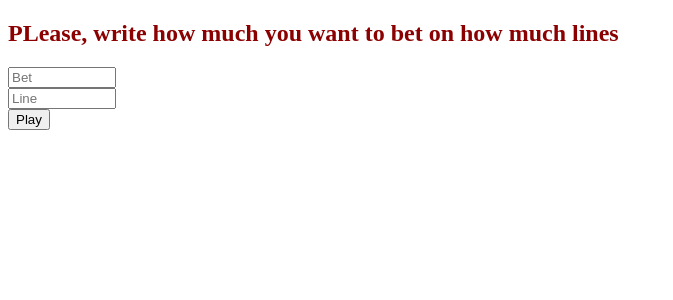
After one commit to rmnp1/flask-slot-machine, a Flask app: page /play in a window 1280 px wide. The commit adds this page. Shown: the top 300 px of the page, without its empty margins (0-673 px from the left). Run offline with Flask 3, Linux system fonts and the light colour scheme; the visitor is signed in with stand-in values (Sample User, id 1).

Commit message:
add bet on lines in session.html
made possible to choose how much can user bet on some number of lines. result.html is placebo

```diff
--- a/flaskr/routes.py
+++ b/flaskr/routes.py
@@ -1,4 +1,6 @@
-from flask import request, render_template, redirect, url_for
+from crypt import methods
+
+from flask import request, render_template, redirect, url_for, session
 from flask_login import login_user, logout_user, login_required, current_user
 
 from flaskr.models import User
@@ -59,3 +61,14 @@ def register_routes(app, db, bcrypt):
 
             db.session.commit()
         return redirect(url_for('index'))
+
+    @app.route('/play', methods=['GET', 'POST'])
+    @login_required
+    def play():
+        if request.method == "GET":
+            return render_template('lot/session.html')
+        elif request.method == "POST":
+            session['bet'] = int(request.form.get('bet'))
+            session['line'] = int(request.form.get('line'))
+
+            return render_template('lot/result.html', message=f"You bet {session['bet']}$ on {session['line']} lines")
--- a/flaskr/templates/index.html
+++ b/flaskr/templates/index.html
@@ -13,5 +13,6 @@
     <a href="{{ url_for('login') }}">Login</a><br>
     <a href="{{ url_for('logout') }}">Logout</a><br>
     <a href="{{ url_for('deposit') }}">Deposit</a><br>
+    <a href="{{ url_for('play') }}">Play</a><br>
 
 {% endblock %}
--- a/flaskr/templates/lot/deposit.html
+++ b/flaskr/templates/lot/deposit.html
@@ -4,7 +4,7 @@
 {% block content %}
     <h1><b> Deposit Page</b></h1>
 
-    <form action="{{ url_for('deposit') }}", method="POST">
+    <form action="{{ url_for('deposit') }}" method="POST">
         <input type="number" name="deposit" placeholder="Deposit" required="required"><br>
         <input type="submit" value="Confirm">
 
--- /dev/null
+++ b/flaskr/templates/lot/session.html
@@ -0,0 +1,12 @@
+{% extends "base.html" %}
+{% block title %}Index{% endblock %}
+
+{% block content %}
+    <h2 style="color: darkred"><b> PLease, write how much you want to bet on how much lines</b></h2>
+
+    <form action="{{ url_for('play') }}" method="POST">
+        <input type="number" name="bet" placeholder="Bet" required="required" max="100" min="1" style="width: 100px"><br>
+        <input type="number" name="line" placeholder="Line" required="required" max="3" min="1" style="width: 100px"><br>
+        <input type="submit" value="Play">
+    </form>
+{% endblock %}
```
Also changed, not shown: flaskr/templates/lot/result.html (added, +12 -0 lines).
